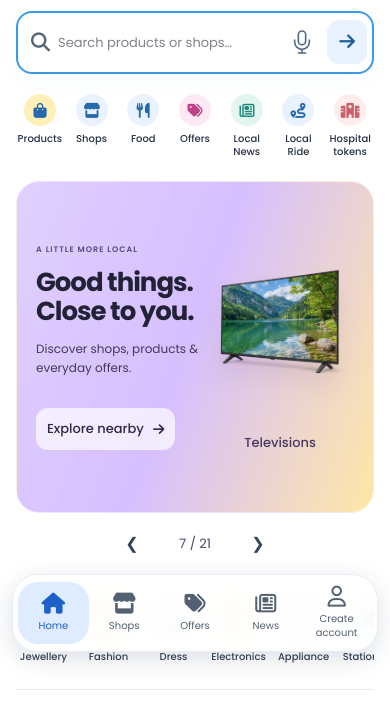
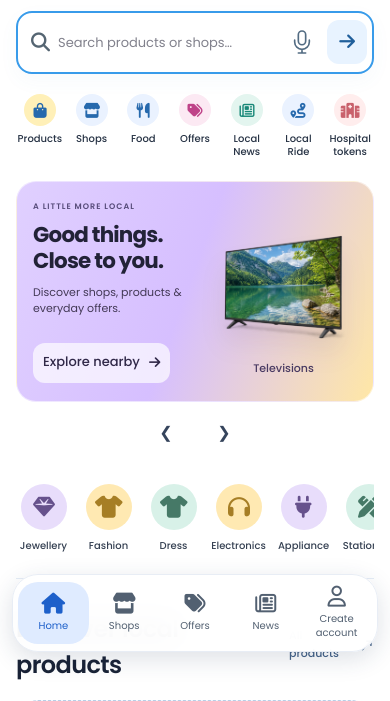
Before and after one commit to Sibi46/localdata, a Django app: template templates/index.html in a window 390 px wide. Shown: the part 180-881 px from the top of the page. Run offline with Django 4.2, Linux system fonts and the light colour scheme; the template is opened without the code that fills it, so the values that code supplies are empty; parts of the project's set-up code (start-up, migrations or seed data) failed here and were passed over.

Commit message:
Reduce homepage promotion size and remove slide count

```diff
--- a/static/css/home-market.css
+++ b/static/css/home-market.css
@@ -212,3 +212,19 @@ html[lang=ta] .market-home .market-promotion h1{font-size:clamp(22px,4vw,42px);l
  .market-home .primary-shortcuts.market-shortcuts>a>i,.market-home .primary-shortcuts.market-shortcuts>button>i{width:32px;height:32px;font-size:15px}
 }
 @media(max-width:360px){.market-home .primary-shortcuts.market-shortcuts{gap:2px}.market-home .primary-shortcuts.market-shortcuts>a,.market-home .primary-shortcuts.market-shortcuts>button{font-size:9px!important}}
+
+/* Compact promotion without extra caption space. */
+.market-home .market-promotion{min-height:250px;padding:24px;gap:12px}
+.market-home .market-product-photos{grid-template-rows:auto auto}
+.market-home .market-product-photos .market-collection{height:230px}
+.market-home .market-promotion h1{font-size:clamp(28px,3.8vw,44px);margin-bottom:12px}
+.market-home .market-promotion-copy>p:not(.eyebrow){margin-bottom:16px}
+@media(max-width:600px){
+ .market-home .market-promotion{min-height:0;padding:18px 16px;gap:8px;border-radius:20px}
+ .market-home .market-product-photos .market-collection{height:150px}
+ .market-home .market-product-photos .market-photo-caption{font-size:11px!important;padding-top:4px}
+ .market-home .market-promotion h1{font-size:clamp(20px,5.5vw,24px);line-height:1.2!important;letter-spacing:-.8px;margin-bottom:10px}
+ .market-home .market-promotion .eyebrow{margin-bottom:8px}
+ .market-home .market-promotion-copy>p:not(.eyebrow){font-size:11px!important;line-height:1.5!important;margin-bottom:12px}
+ .market-home .market-promotion .banner-link{min-height:40px;padding:8px 10px}
+}
--- a/static/js/home-market.js
+++ b/static/js/home-market.js
@@ -14,9 +14,6 @@
     controls.className = 'market-promo-controls market-photo-controls';
     controls.setAttribute('role', 'group');
     controls.setAttribute('aria-label', t('Promotion slides'));
-    const counter = document.createElement('span');
-    counter.className = 'market-photo-count';
-    counter.setAttribute('aria-hidden', 'true');
     const wrap = index => (index + slides.length) % slides.length;
     function available(index, direction = 1) {
       let candidate = wrap(index);
@@ -45,7 +42,6 @@
     }
     function labels() {
       caption.textContent = t(slides[current].dataset.photoLabel);
-      counter.textContent = `${current + 1} / ${slides.length}`;
     }
     function show(index) {
       if (requested !== index) return;
@@ -77,7 +73,6 @@
       controls.append(button);
     }
     addButton('Previous promotion', -1);
-    controls.append(counter);
     addButton('Next promotion', 1);
     banner.after(controls);
     labels();
--- a/templates/index.html
+++ b/templates/index.html
@@ -127,5 +127,5 @@
 <nav class="mobile-nav" aria-label="Mobile navigation"><a href="/" aria-current="page"><i class="fas fa-home" aria-hidden="true"></i><span>Home</span></a><a href="/businesses/"><i class="fas fa-store" aria-hidden="true"></i><span>Shops</span></a><a href="/advertise/"><i class="fas fa-tags" aria-hidden="true"></i><span>Offers</span></a><a href="/news/"><i class="far fa-newspaper" aria-hidden="true"></i><span>News</span></a><a href="{% if request.user.is_authenticated %}/account/{% else %}/register/{% endif %}"><i class="far fa-user" aria-hidden="true"></i><span>{% if request.user.is_authenticated %}Account{% else %}Create account{% endif %}</span></a></nav>
 
 <dialog id="area-dialog" class="area-dialog" aria-labelledby="area-title"><div class="area-dialog-inner"><button class="dialog-close icon-button" data-area-close type="button" aria-label="Close area selector"><i class="fas fa-times" aria-hidden="true"></i></button><span class="dialog-pin" aria-hidden="true"><i class="fas fa-map-marker-alt"></i></span><p class="eyebrow">LET'S MAKE IT LOCAL</p><h2 id="area-title">Where's your little<br>corner of the world?</h2><p>Enter your pincode to find businesses and offers around you.</p><form action="{% url 'select_area' %}" method="post">{% csrf_token %}<input type="hidden" name="next" value="/"><label for="local-pincode">Your pincode</label><div class="pin-input-row"><input id="local-pincode" name="pincode" type="text" inputmode="numeric" pattern="[1-9][0-9]{5}" minlength="6" maxlength="6" placeholder="e.g. 600001" value="{{ active_area }}" autocomplete="postal-code" required><button class="button button-green" type="submit">Explore <span aria-hidden="true">↗</span></button></div></form>{% if saved_areas %}<div class="saved-areas"><p>Your saved areas</p>{% for code in saved_areas %}<form method="post" action="{% url 'select_area' %}">{% csrf_token %}<input type="hidden" name="next" value="/"><button name="pincode" value="{{ code }}">{{ code }}</button></form>{% endfor %}</div>{% endif %}<a class="all-areas" href="/businesses/?pincode=">Just looking? Explore all businesses ↗</a></div></dialog>
-{% if not request.user.is_authenticated %}{% include 'includes/guest_account_dialog.html' %}<link rel="stylesheet" href="{% static 'css/local-prompts.css' %}?v=1"><script src="{% static 'js/local-prompts.js' %}?v=1" defer></script>{% endif %}{% include 'includes/promotion_tracking.html' %}<link rel="stylesheet" href="{% static 'css/home-language.css' %}?v=3">{% include 'includes/mobile_layout.html' %}<script src="{% static 'js/home-language.js' %}?v=7" defer></script><script src="{% static 'js/product-language.js' %}?v=5" defer></script><link rel="stylesheet" href="{% static 'css/home-market.css' %}?v=9"><script src="{% static 'js/product-voice.js' %}?v=1" defer></script><script src="{% static 'js/home-market.js' %}?v=5" defer></script><script src="{% static 'js/scheduled-ad-banner.js' %}?v=1" defer></script></body>
+{% if not request.user.is_authenticated %}{% include 'includes/guest_account_dialog.html' %}<link rel="stylesheet" href="{% static 'css/local-prompts.css' %}?v=1"><script src="{% static 'js/local-prompts.js' %}?v=1" defer></script>{% endif %}{% include 'includes/promotion_tracking.html' %}<link rel="stylesheet" href="{% static 'css/home-language.css' %}?v=3">{% include 'includes/mobile_layout.html' %}<script src="{% static 'js/home-language.js' %}?v=7" defer></script><script src="{% static 'js/product-language.js' %}?v=5" defer></script><link rel="stylesheet" href="{% static 'css/home-market.css' %}?v=10"><script src="{% static 'js/product-voice.js' %}?v=1" defer></script><script src="{% static 'js/home-market.js' %}?v=6" defer></script><script src="{% static 'js/scheduled-ad-banner.js' %}?v=1" defer></script></body>
 </html>
```
